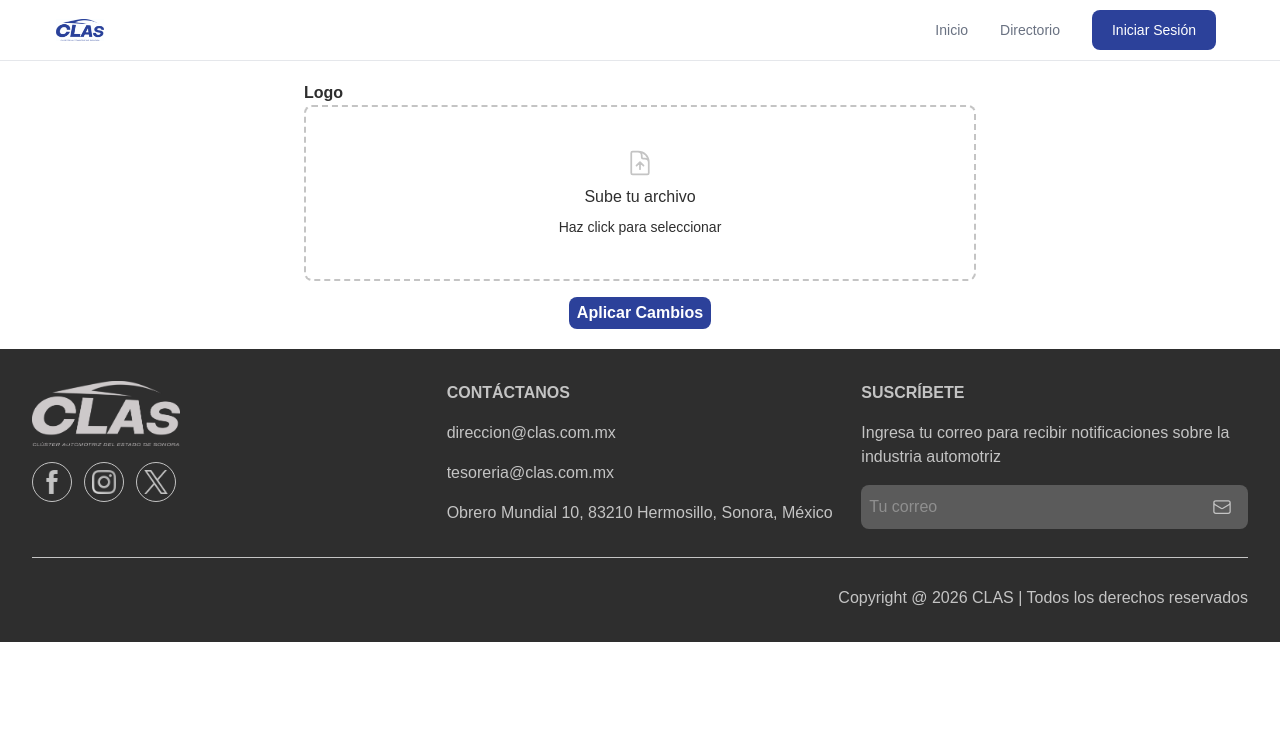
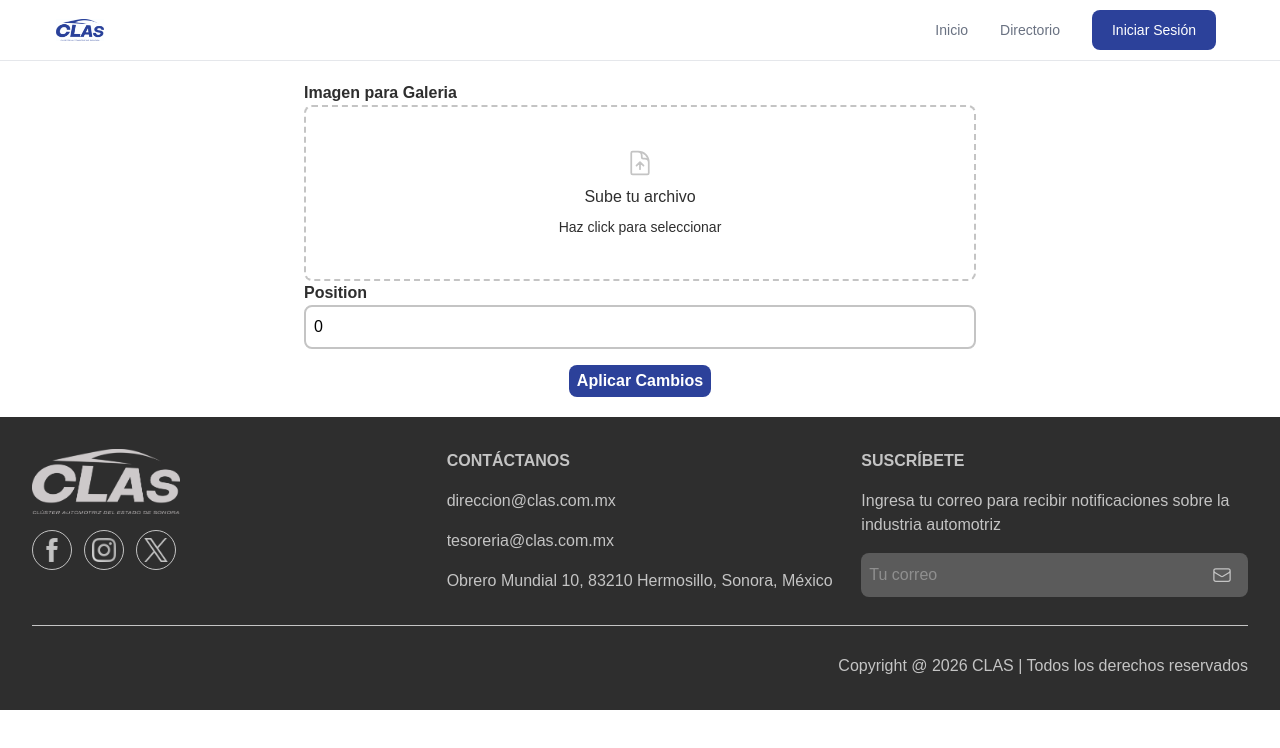
Before and after one commit to sverdam/RetoTC2005B, a React (Vite) app in the folder front-end/: page /dummy/1 in a window 1280 px wide. Shown: the top 748 px of the page. Built offline with nearby package versions, Linux system fonts and the light colour scheme; no server answers; a web font is replaced by a local one.

Commit message:
feat: dummy page to add image to gallery

```diff
--- a/front-end/src/pages/DummyEditFile.tsx
+++ b/front-end/src/pages/DummyEditFile.tsx
@@ -1,5 +1,5 @@
 
-import { useState } from "react";
+import { useMemo, useState } from "react";
 import { useParams } from "react-router";
 import FileUpload from "../components/FileUpload";
 import { createFileModule } from "../api/fileModuleAPI";
@@ -16,17 +16,23 @@ const DummyEditFile: React.FC = () =>
     const {id} = useParams();
     const companyId = Number(id)
     const [fileMod, setFileMod] = useState<FileCompoundInput | null>(null);
+    const [pos, setPos] = useState<number>(0);
 
     {/* Logo Handling */}
     const handleLogoSelect = (file: File) => {
         console.log(file);
         setFileMod({
             file: file,
-            type: 'logo',
-            position: 0,
+            type: 'image',
+            position: pos,
             companyId: companyId
         });
     };
+
+    const handlePosition = (newPosition: number | string) => {
+        console.log(newPosition);
+        setPos(Number(newPosition));
+    }
 
     const handleSubmit = (e: React.FormEvent) => {
         e.preventDefault();
@@ -36,16 +42,38 @@ const DummyEditFile: React.FC = () =>
             type: fileMod.type,
             position: fileMod.position,
             companyId: fileMod.companyId
-        }, fileMod?.file);
+        }, fileMod?.file).then(() => console.log("Yey"))
+        .catch(() => console.log("Not"))
+        .finally(() => console.log("Finally"));
     }
+
+    useMemo(() => {
+        if (fileMod === null) return;
+        setFileMod({
+            file: fileMod.file,
+            type: 'image',
+            position: pos,
+            companyId: companyId
+        });
+    }, [pos])
+
 
     return (
         <div className="flex flex-col items-center justify-center p-5 gap-3 w-full">
             <form onSubmit={handleSubmit}>
                 <div className="flex flex-col items-start w-2xl">
-                    <label className="font-semibold text-clas-negro">Logo</label>
+                    <label className="font-semibold text-clas-negro">Imagen para Galeria</label>
                     <FileUpload onFileSelect={handleLogoSelect} />
                 </div>
+
+                <div className="flex flex-col items-start w-2xl">
+                    <label className="font-semibold text-clas-negro">Position</label>
+                    <input type="text" onChange={e => handlePosition(e.target.value)}
+                    value={pos}
+                    placeholder="Link de embebido..."
+                    className="w-2xl border-2 border-clas-gris rounded-lg p-2"/>
+                </div>
+
 
                 <div className="mt-4">
                     <button className="bg-clas text-white font-semibold rounded-lg px-2 py-1 hover:bg-clas-claro">
```
